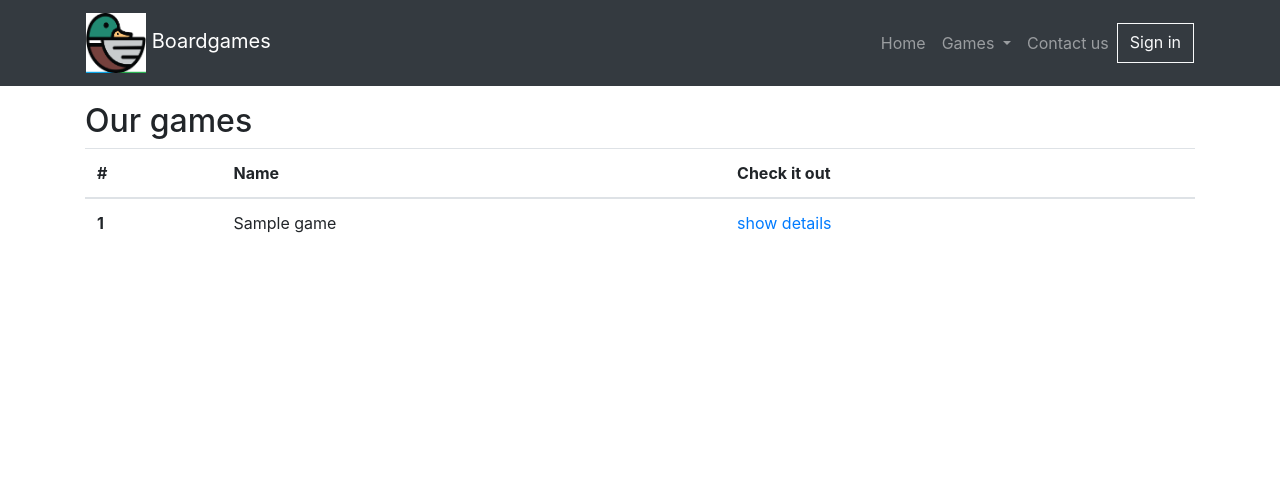
After one commit to theKindlyMallard/boardgames, a PHP site: the page made by application/View/game/list.phtml in a window 1280 px wide. The commit adds this page. Shown: the top 487 px of the page. Run offline with PHP 8.4, Linux system fonts and the light colour scheme; the template is opened without the code that fills it: most values are stand-ins (such as "Sample title", 1, 10 or a date in 2020); some libraries are stand-ins or nearby versions.

Commit message:
Add game list view.

```diff
--- a/application/Controller/GameController.php
+++ b/application/Controller/GameController.php
@@ -82,8 +82,11 @@ class GameController extends Controller {
      * @author theKindlyMallard <the.kindly.mallard@gmail.com>
      */
     public function action_index(array $parameters = []) {
+
+        $games = (array)$this->model->getGames();
+
         $this->outputHeader();
-        $this->outputView('list');
+        require DIR_VIEW . strtolower($this->name) . DS . 'list' . FILE_PHTML;
         $this->outputFooter();
     }
 
--- /dev/null
+++ b/application/View/game/list.phtml
@@ -0,0 +1,21 @@
+<h2>Our games</h2>
+<table class="table">
+    <thead>
+        <tr>
+            <th scope="col">#</th>
+            <th scope="col">Name</th>
+            <th scope="col">Check it out</th>
+        </tr>
+    </thead>
+    <tbody>
+        <?php
+        foreach ($games as $game) {
+            echo '<tr>';
+            echo '<th scope="row">' . $game->{Model\GameModel::COLUMN_ID} . '</th>';
+            echo '<td>' . $game->{Model\GameModel::COLUMN_NAME} . '</td>';
+            echo '<td><a href="/game/show/' . $game->{Model\GameModel::COLUMN_ID} . '">show details</a></td>';
+            echo '</tr>';
+        }
+        ?>
+    </tbody>
+</table>
--- a/application/View/templates/header.phtml
+++ b/application/View/templates/header.phtml
@@ -38,7 +38,7 @@
                                     Games
                                 </span>
                                 <div class="dropdown-menu" aria-labelledby="dropdownMenuGames">
-                                    <a class="dropdown-item" href="/game/show">Games list</a>
+                                    <a class="dropdown-item" href="/game/index">Games list</a>
                                     <a class="dropdown-item <?= $justForUser ?>" href="/game/add" title="Just for signed in users.">Add new</a>
                                 </div>
                             </div>
```
Also changed, not shown: application/Model/GameModel.php (+26 -0 lines).
